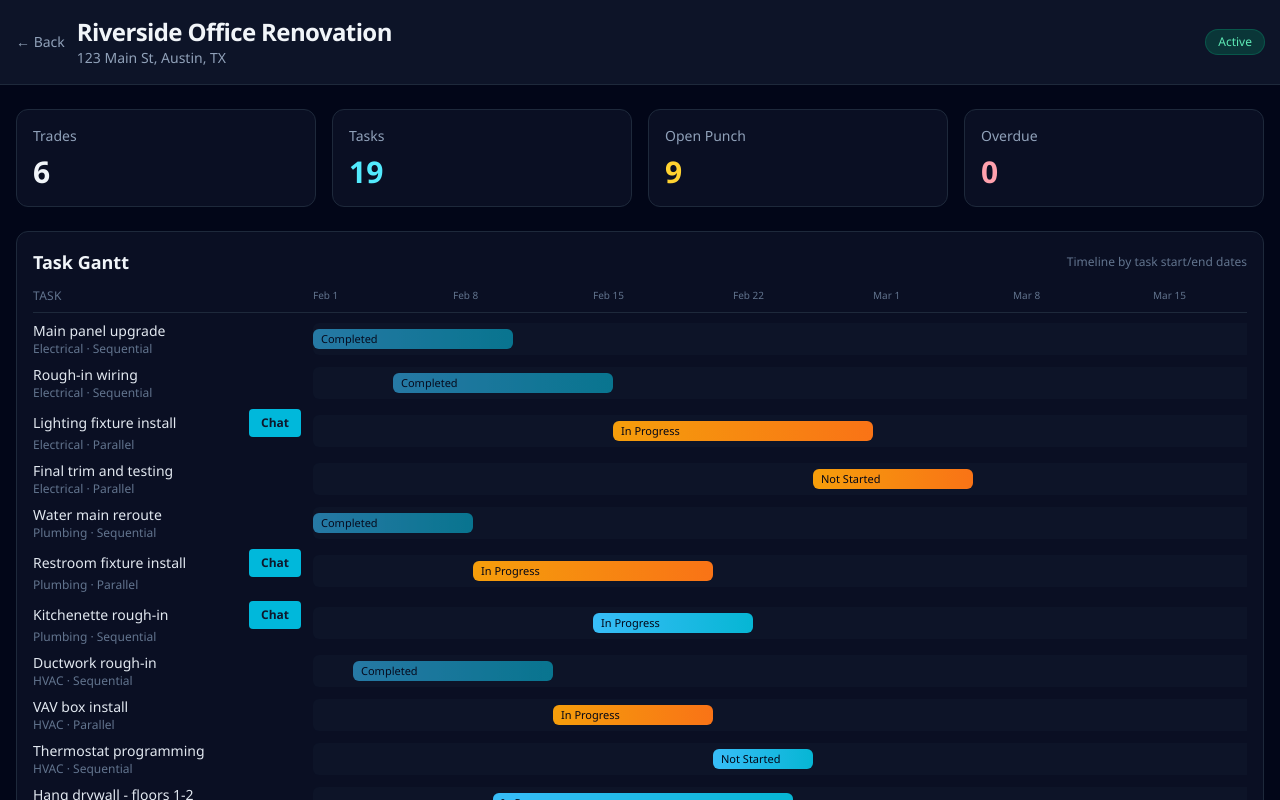
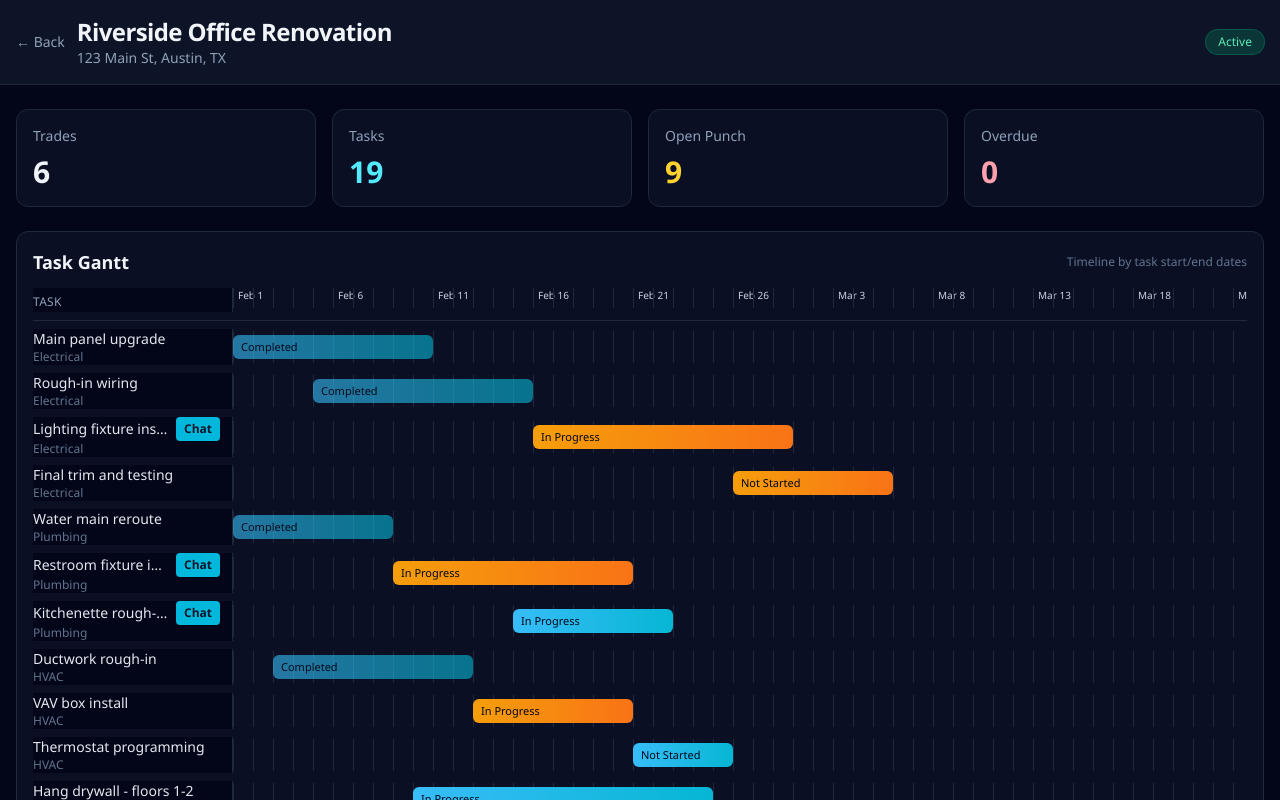
Before and after one commit to hak-tx/gc-tracker, a Next.js app: page /project/1 in a window 1280 px wide. Shown: the top 800 px of the page. Built offline with nearby package versions, Linux system fonts and the light colour scheme.

Commit message:
Gantt: narrower sticky task col, vertical grid lines, more visible dates

```diff
--- a/src/app/project/[id]/page.tsx
+++ b/src/app/project/[id]/page.tsx
@@ -846,21 +846,23 @@ function GanttChart({ project, onViewChat }: { project: Project; onViewChat: (tr
     return {
       index,
       short: date.toLocaleDateString("en-US", { month: "short", day: "numeric" }),
-      show: index % 7 === 0 || index === 0 || index === totalDays - 1,
+      show: index % 5 === 0 || index === 0 || index === totalDays - 1,
     };
   });
 
   return (
     <div className="overflow-x-auto">
-      <div className="min-w-full" style={{ width: `${timelineWidth + 280}px` }}>
-        <div className="mb-2 flex border-b border-slate-800 pb-2">
-          <div className="w-[280px] shrink-0 text-xs uppercase tracking-wide text-slate-500">Task</div>
+      <div className="min-w-full" style={{ width: `${timelineWidth + 200}px` }}>
+        <div className="mb-2 flex border-b border-slate-700 pb-2">
+          <div className="shrink-0 sticky left-0 z-10 bg-slate-950 pr-3 border-r border-slate-700" style={{ width: "200px" }}>
+            <span className="text-xs uppercase tracking-wide text-slate-400">Task</span>
+          </div>
           <div className="relative" style={{ width: `${timelineWidth}px` }}>
             {dayLabels.map((label) => (
               <div
                 key={label.index}
-                className="absolute top-0 text-[10px] text-slate-500"
-                style={{ left: `${label.index * dayWidth}px` }}
+                className="absolute top-0 text-[10px] font-medium text-slate-300 border-l border-slate-700 pl-1"
+                style={{ left: `${label.index * dayWidth}px`, height: "20px" }}
               >
                 {label.show ? label.short : ""}
               </div>
@@ -882,7 +884,7 @@ function GanttChart({ project, onViewChat }: { project: Project; onViewChat: (tr
                 className={`flex items-center group ${hasChat ? "cursor-pointer hover:bg-slate-800/50 rounded" : ""}`}
                 onClick={() => hasChat && onViewChat(row.tradeName, row.lastMessageFrom || "Sub", row.title, row.chatMessages || [])}
               >
-                <div className="w-[280px] shrink-0 pr-3">
+                <div className="shrink-0 sticky left-0 z-10 bg-slate-950 border-r border-slate-800 pr-3" style={{ width: "200px" }}>
                   <div className="flex items-center justify-between gap-2">
                     <p className={`min-w-0 truncate text-sm text-slate-200 ${hasChat ? "text-cyan-300" : ""}`}>{row.title}</p>
                     {row.chatMessages && row.chatMessages.length > 0 && (
@@ -893,19 +895,27 @@ function GanttChart({ project, onViewChat }: { project: Project; onViewChat: (tr
                           e.stopPropagation();
                           onViewChat(row.tradeName, row.lastMessageFrom || "Sub", row.title, row.chatMessages || []);
                         }}
-                        className="text-xs bg-cyan-500 text-slate-900 px-3 py-1.5 rounded font-bold hover:bg-cyan-400"
+                        className="text-xs bg-cyan-500 text-slate-900 px-2 py-1 rounded font-bold hover:bg-cyan-400"
                       >
                         Chat
                       </button>
                     )}
                   </div>
                   <p className="text-xs text-slate-500">
-                    {row.tradeName} · {formatLabel(row.mode)}
+                    {row.tradeName}
                   </p>
                 </div>
-                <div className="relative h-8 rounded-md bg-slate-900/70" style={{ width: `${timelineWidth}px` }}>
+                <div className="relative h-8" style={{ width: `${timelineWidth}px` }}>
+                  {/* Vertical grid lines */}
+                  {dayLabels.map((label) => (
+                    <div
+                      key={label.index}
+                      className="absolute top-0 bottom-0 border-l border-slate-800"
+                      style={{ left: `${label.index * dayWidth}px` }}
+                    />
+                  ))}
                   <div
-                    className="absolute top-1.5 h-5 rounded-md px-2 text-[11px] leading-5 text-slate-950 cursor-pointer transition hover:scale-105 hover:shadow-lg"
+                    className="absolute top-1 h-6 rounded-md px-2 text-[11px] leading-6 text-slate-950 font-medium cursor-pointer transition hover:scale-105 hover:shadow-lg"
                     style={{
                       left: `${startOffset * dayWidth}px`,
                       width: `${duration}px`,
--- a/src/lib/projects.ts
+++ b/src/lib/projects.ts
@@ -53,7 +53,7 @@ export interface Project {
 }
 
 export const STORAGE_KEY = "gc-tracker-projects";
-const STORAGE_VERSION = "v8";
+const STORAGE_VERSION = "v9";
 
 export const statusColors: Record<ProjectStatus, string> = {
   active: "bg-emerald-500/20 text-emerald-300 ring-1 ring-emerald-500/40",
```
